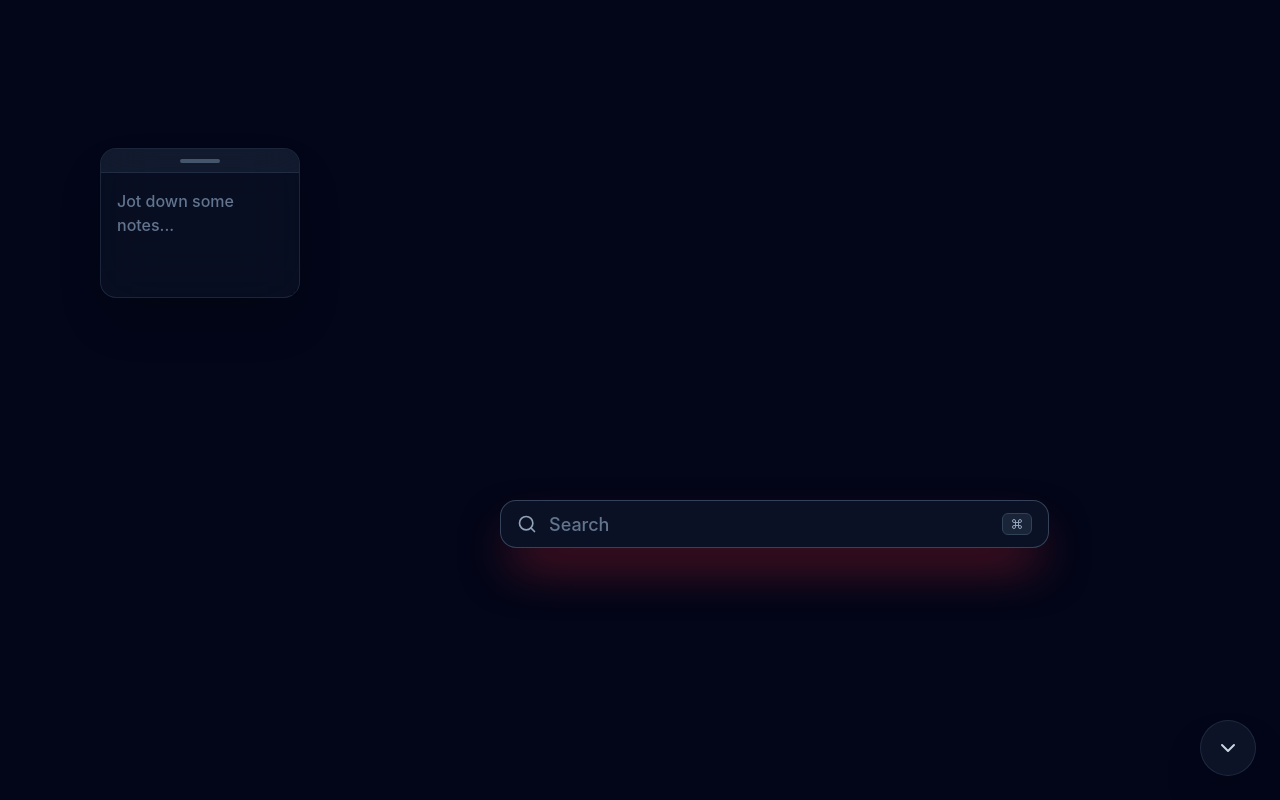
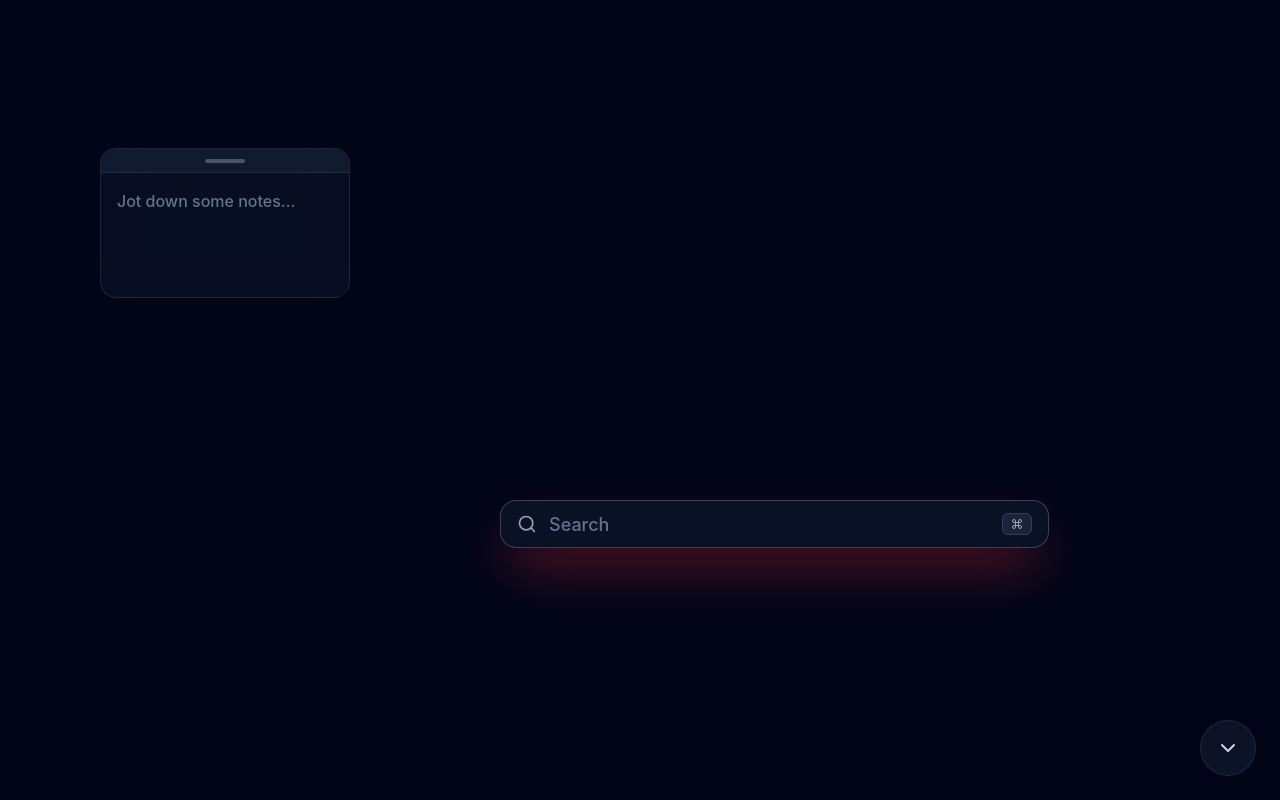
Before and after one commit to amansinghbisht-dev/FluxTab, a React (Vite) app: page / in a window 1280 px wide. Built offline with nearby package versions, Linux system fonts and the light colour scheme.

Commit message:
feat: enhance DefaultNotepad with dynamic resizing and textarea adjustment

```diff
--- a/src/assets/Notepad/DefaultNotepad.jsx
+++ b/src/assets/Notepad/DefaultNotepad.jsx
@@ -1,23 +1,65 @@
+import { useRef, useState, useEffect } from "react";
 import DraggableWrapper from "../../components/DraggableWrapper";
 import ResizableWrapper from "../../components/ResizableWrapper";
 
 const DefaultNotepad = () => {
+  const textareaRef = useRef(null);
+
+  const [size, setSize] = useState({ width: 250, height: 150 });
+  const [minHeight, setMinHeight] = useState(150);
+
+  const adjustSize = () => {
+    const textarea = textareaRef.current;
+    if (!textarea) return;
+
+    textarea.style.height = "0px";
+    const requiredTextHeight = textarea.scrollHeight;
+    textarea.style.height = "100%";
+
+    const totalRequired = requiredTextHeight + 24;
+
+    setMinHeight(Math.max(150, totalRequired));
+
+    setSize((prev) => ({
+      width: prev.width,
+      height: Math.max(prev.height, totalRequired),
+    }));
+  };
+
+  const handleResize = (event, { size: newSize }) => {
+    setSize(newSize);
+    adjustSize();
+  };
+
+  useEffect(() => {
+    const textarea = textareaRef.current;
+    if (!textarea) return;
+
+    const observer = new ResizeObserver(() => adjustSize());
+    observer.observe(textarea);
+
+    return () => observer.disconnect();
+  }, []);
+
   return (
     <DraggableWrapper defaultPosition={{ x: 100, y: 100 }}>
-      {/* Ensure absolute positioning is here so bounds work properly */}
       <div className="absolute">
-        {/* IMPORTANT: Make sure ResizableWrapper has no bg colors applied to it! */}
-        <ResizableWrapper>
-          {/* Frosted Glass Container matching the Searchbar */}
+        <ResizableWrapper
+          width={size.width}
+          height={size.height}
+          minConstraints={[150, minHeight]}
+          onResize={handleResize}
+        >
           <div className="flex flex-col w-full h-full bg-slate-900/50 backdrop-blur-xl border border-slate-700/50 rounded-2xl shadow-2xl overflow-hidden transition-colors duration-300 focus-within:bg-slate-900/70 focus-within:border-slate-500/50">
             {/* Header / Drag Handle */}
             <div className="flex items-center justify-center h-6 w-full bg-slate-800/50 border-b border-slate-700/50 shrink-0 cursor-grab active:cursor-grabbing">
               <div className="w-10 h-1 bg-slate-600 rounded-full" />
             </div>
 
-            {/* Text Area */}
             <textarea
-              className="w-full h-full p-4 bg-transparent resize-none outline-none text-slate-200 placeholder:text-slate-500 font-medium"
+              ref={textareaRef}
+              onInput={adjustSize}
+              className="w-full h-full p-4 bg-transparent resize-none no-drag outline-none text-slate-200 placeholder:text-slate-500 font-medium overflow-hidden block"
               placeholder="Jot down some notes..."
               spellCheck="false"
             />
--- a/src/components/ResizableWrapper.jsx
+++ b/src/components/ResizableWrapper.jsx
@@ -1,16 +1,15 @@
 import { forwardRef } from "react";
 import { ResizableBox } from "react-resizable";
 
-// 1. Add ...props to catch the hidden drag events and styles
-const ResizableWrapper = forwardRef(({ children, className, ...props }, ref) => {
+const ResizableWrapper = forwardRef(({ children, className, width, height, minConstraints, onResize, ...props }, ref) => {
   return (
-    // 2. Spread {...props} onto the div so react-draggable can attach its listeners
     <div ref={ref} className="w-fit h-fit absolute" {...props}>
       <ResizableBox
-        width={200}
-        height={150}
-        minConstraints={[100, 100]}
-        maxConstraints={[500, 400]}
+        width={width || 200}
+        height={height || 150}
+        minConstraints={minConstraints || [150, 100]}
+        maxConstraints={[600, 800]}
+        onResize={onResize}
         className={className}
       >
         {children}
```
